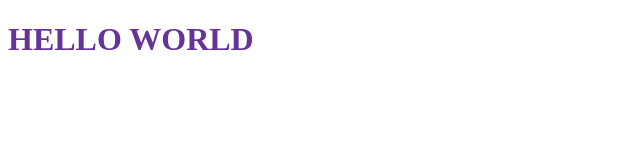
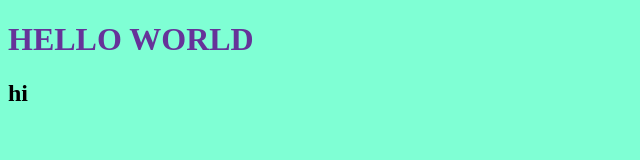
Before and after one commit to DelvinVD/sample1, a plain HTML site: page index.html in a window 1280 px wide. Shown: the whole page, without its empty margins (0-640 px from the left). Drawn offline with Linux system fonts and the light colour scheme.

Commit message:
colour change

```diff
--- a/index.html
+++ b/index.html
@@ -8,5 +8,6 @@
 </head>
 <body>
     <h1>HELLO WORLD</h1>
+    <h2>hi</h2>
 </body>
 </html>
--- a/style1.css
+++ b/style1.css
@@ -1,3 +1,6 @@
+*{
+    background-color: aquamarine;
+}
 h1{
     color: rebeccapurple;
 
```
